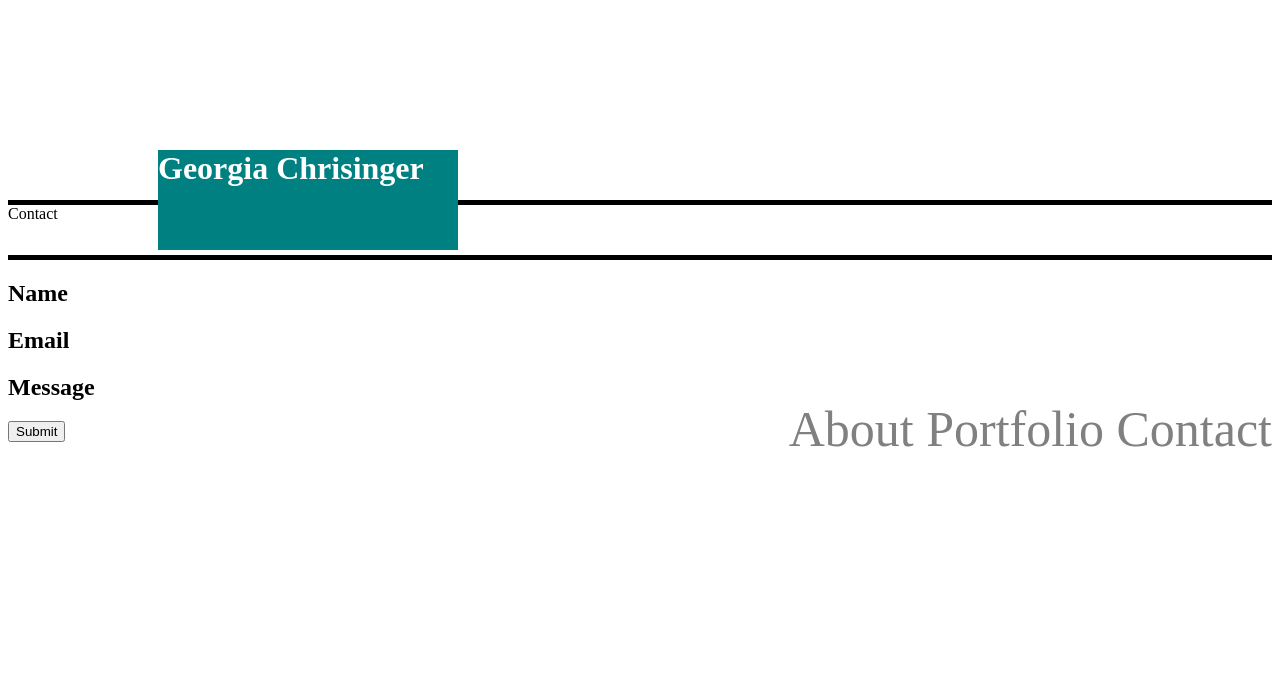
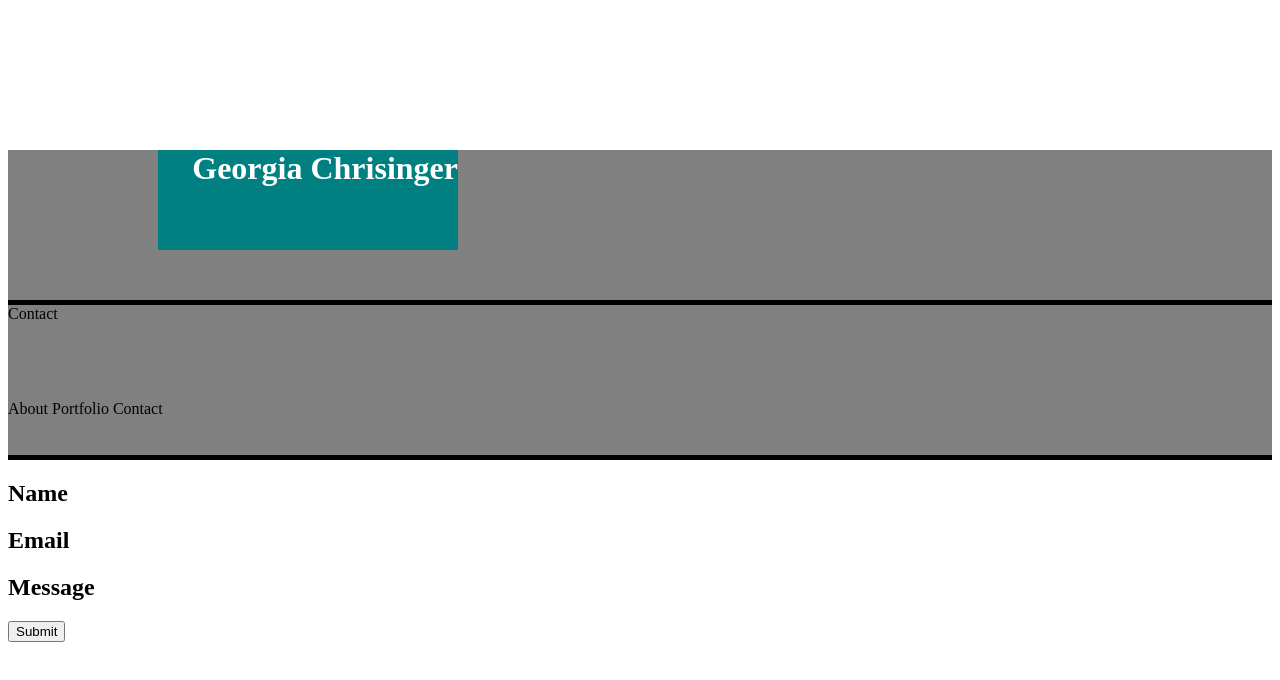
Before and after one commit to gchrisinger/Basic-Portfolio, a plain HTML site: page contact.html in a window 1280 px wide. Drawn offline with Linux system fonts and the light colour scheme.

Commit message:
adding correct formatting folder named style and deleted unneeded css files

```diff
--- a/assets/style.css
+++ b/assets/style.css
@@ -0,0 +1,20 @@
+.my-header {
+    background-color: grey;
+    border: 5px;
+    border-bottom-style: solid;
+    border-bottom-color: black;
+    height: 150px;
+    margin: auto;
+}
+.name {background:teal;
+    color:white;
+    text-align: right;
+    width: 300px;
+    margin: 150px;
+    height: 100px;
+
+}
+.right_three {
+    background-color: antiquewhite
+    color: black;
+}
--- a/contact.css
+++ b/contact.css
@@ -12,9 +12,8 @@
 
 }
 .right_three {
-    background-color:white;
     color: grey;
-    text-align: right;
+    float: right;
     height: 200px;
     font-size: 50px;
 }
--- a/contact.html
+++ b/contact.html
@@ -5,7 +5,7 @@
     <meta name="viewport" content="width=device-width, initial-scale=1.0">
     <meta http-equiv="X-UA-Compatible" content="ie=edge">
     <title>Contact </title>
-        <link rel="stylesheet" href="contact.css">
+    <link rel="stylesheet" href="assets/style.css">
         <header class='my-header'>
             <h1 class='name'>
                 Georgia Chrisinger</h1>
@@ -23,4 +23,4 @@
             <h2>Email</h2>
             <h2>Message</h2>
             <button>Submit</button>
-</head>
+          </head>
--- a/index_style.css
+++ b/index_style.css
@@ -3,7 +3,7 @@
     border: 5px;
     border-bottom-style: solid;
     border-bottom-color: black;
-    height: 550px;
+    height: 150px;
     margin: auto;
 }
 .name {background:teal;
@@ -15,10 +15,12 @@
 
 }
 .right_three {
-    background-color:palegreen;
+    background-color:white
     float: right;
     color: grey;
     text-align: right;
     height: 200px;
     font-size: 50px;
+    float: right;
+
 }
```
Also changed, not shown: index.html (+1 -1 lines), portfolio.html (+13 -0 lines).
